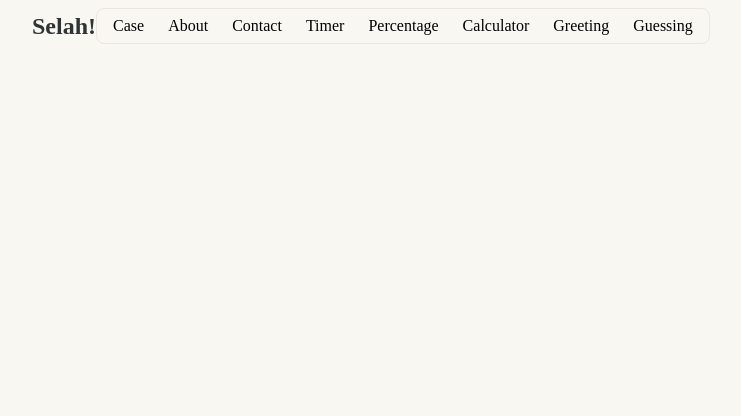
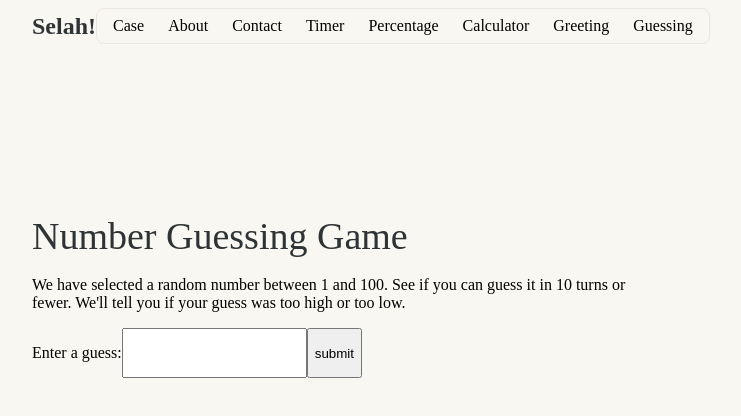
Before and after one commit to byfolarin/Selah, a React (Vite) app in the folder Selah/: page /Guessing in a window 1280 px wide. Shown: the top 416 px of the page, without its empty margins (292-1033 px from the left). Built offline with nearby package versions, Linux system fonts and the light colour scheme; a web font is replaced by a local one.

Commit message:
guessing input init

```diff
--- a/Selah/src/components/website/Guessing.jsx
+++ b/Selah/src/components/website/Guessing.jsx
@@ -23,8 +23,15 @@ import React from 'react'
 
 const Guessing = () => {
   return (
-    <div>
+    <div className='container'>
+      <h1>Number Guessing Game</h1>
+      <p>We have selected a random number between 1 and 100. See if you can guess it in 10 turns or fewer. We'll tell you if your guess was too high or too low.</p>
 
+    <div className="submit-input">
+      <p>Enter a guess:</p>
+      <input type="text" />
+      <button>submit</button>
+      </div>
     </div>
   )
 }
--- a/Selah/src/index.css
+++ b/Selah/src/index.css
@@ -229,3 +229,8 @@ h3{
   display: flex;
   margin: 0px 8px;
 }
+
+
+.submit-input{
+  display: flex;
+}
```
